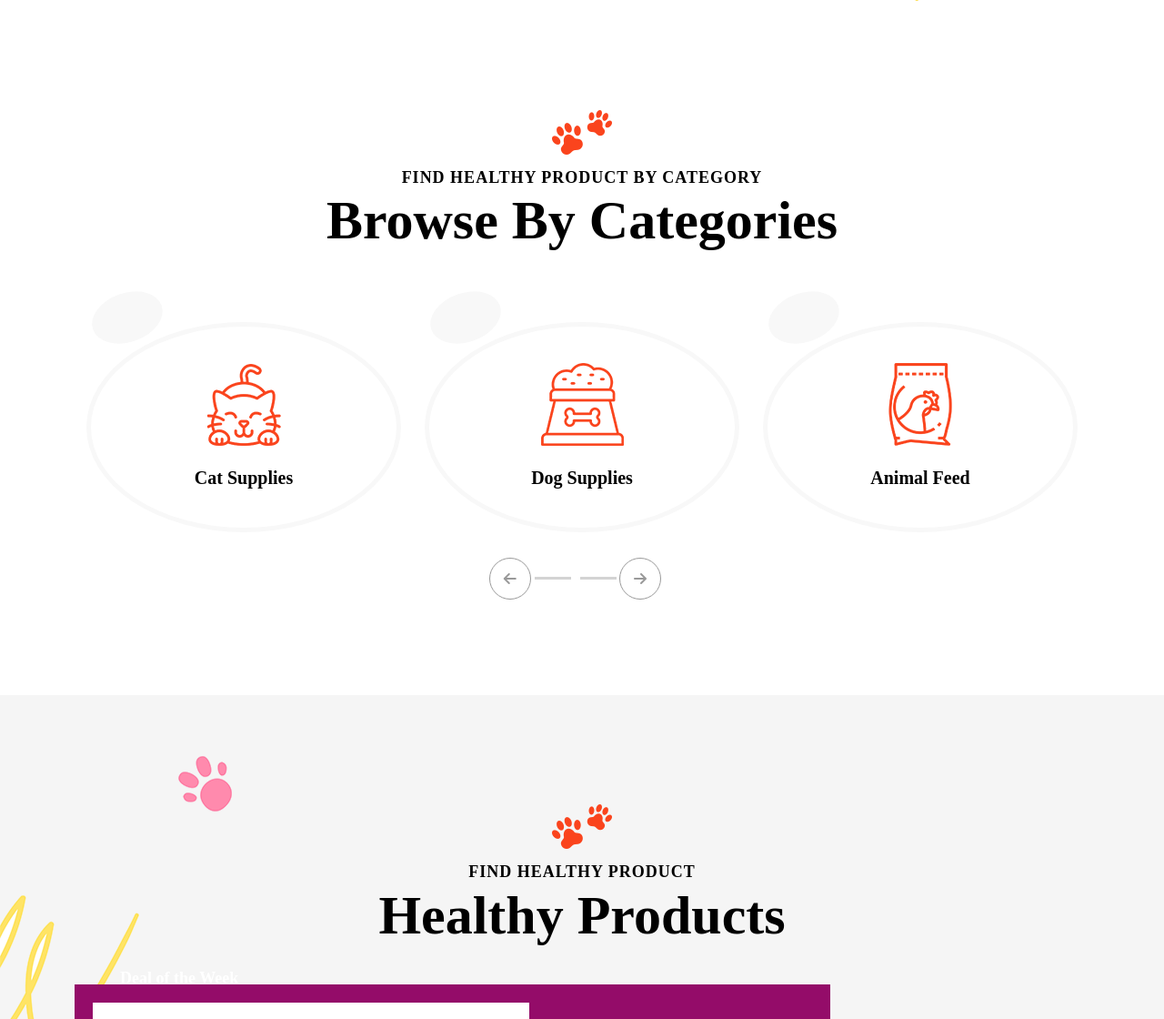
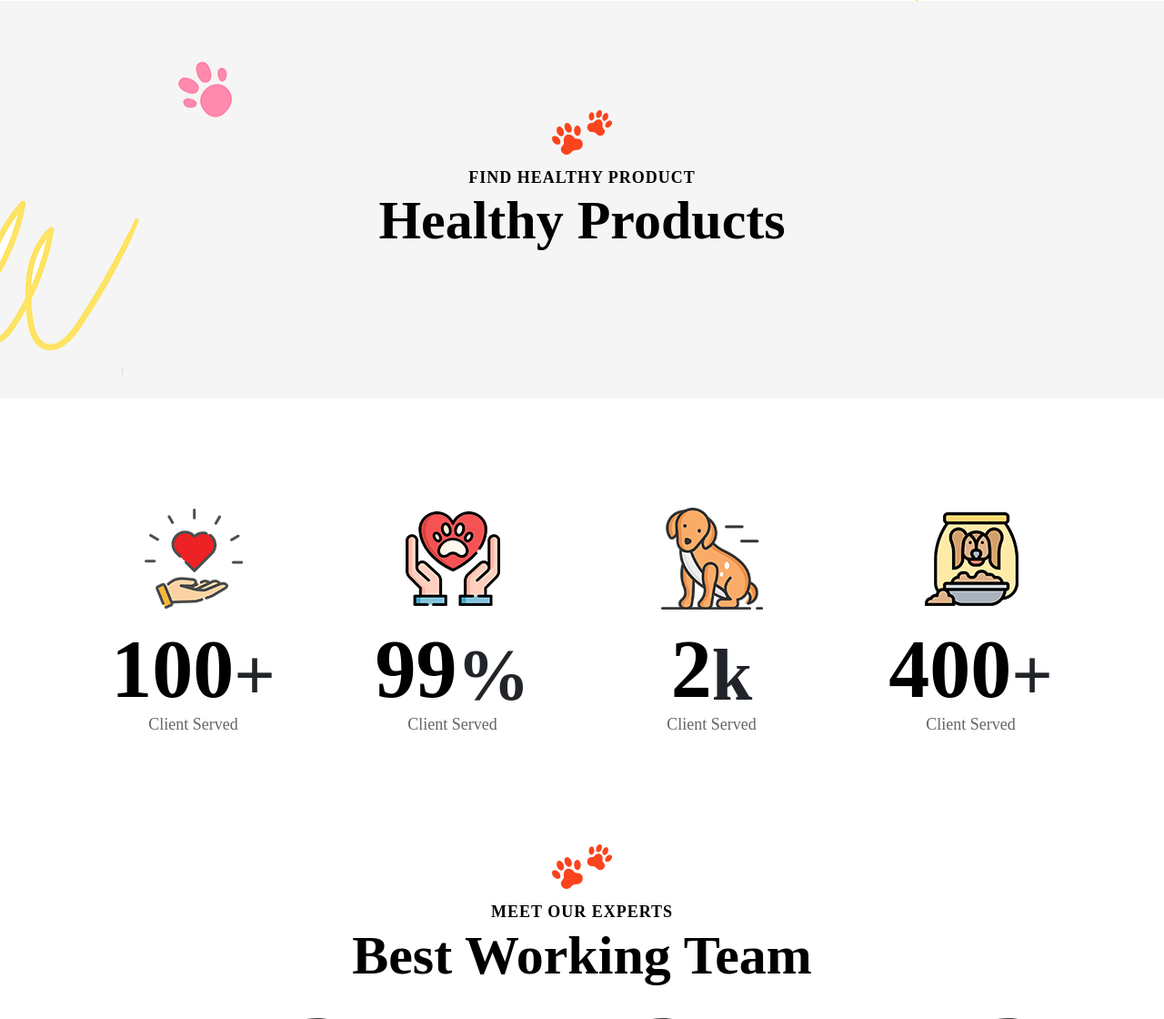
Before and after one commit to kawsaruddinpatoary/patte, a Django app: page / in a window 1280 px wide. Shown: the part 2145-3265 px from the top of the page at 91% size. Run offline with Django 5.2, Linux system fonts and the light colour scheme; data that the repository does not hold is empty; some libraries are stand-ins or nearby versions; some web fonts are replaced.

Commit message:
home page cleanup

```diff
--- a/templates/home/healthy_products.html
+++ b/templates/home/healthy_products.html
@@ -33,41 +33,6 @@
                 </div>
             </div>
         {% endfor %}
-            <div class="col-lg-9">
-                <div class="deal-of-the-week">
-                    <div class="healthy-product-img">
-                        <h6>Deal of the Week</h6>
-                        <img src="{% static 'assets/img/food-6.png' %}" alt="food">
-                        <ul class="star">
-                            <li><i class="fa-solid fa-star"></i></li>
-                            <li><i class="fa-solid fa-star"></i></li>
-                            <li><i class="fa-solid fa-star"></i></li>
-                            <li><i class="fa-solid fa-star"></i></li>
-                            <li><i class="fa-solid fa-star"></i></li>
-                        </ul>
-                    </div>
-                    <div class="healthy-product">
-                        <span>Animal Feed</span>
-                        <a href="our-products.html">Healthy Dog Food Roaster Chicken</a>
-                        <h6><del>$32.00</del>$22.00</h6>
-                        <h5>up to 14% off</h5>
-                        <div class="add-to-cart">
-                          <a href="#" class="button">Add to Cart</a>
-                          <a href="#" class="heart-wishlist">
-                            <i class="fa-regular fa-heart"></i>
-                          </a>
-                        </div>
-                        <div id="countdown">
-                            <ul>
-                              <li><span id="days"></span>days</li>
-                              <li><span id="hours"></span>Hour</li>
-                              <li><span id="minutes"></span>Min</li>
-                              <li class="mb-0"><span id="seconds"></span>Sec</li>
-                            </ul>
-                           </div>
-                    </div>
-                </div>
-            </div>
         </div>
     </div>
 </section>
--- a/templates/home/hero_slider.html
+++ b/templates/home/hero_slider.html
@@ -9,7 +9,7 @@
                         <div class="hero-text">
                             <h1>Take a Good Care of Pets</h1>
                             <h3>We are your local dog home boarding service giving you complete</h3>
-                            <a href="contact.html" class="button">Get Appointment</a>
+                            <a href="{% url 'contact' %}" class="button">Contact Us</a>
                         </div>
                     </div>
                     <div class="col-lg-7">
@@ -26,7 +26,7 @@
                         <div class="hero-text">
                             <h1>Healthy Pets, Happy People</h1>
                             <h3>We are your local dog home boarding service giving you complete</h3>
-                            <a href="contact.html" class="button">Get Appointment</a>
+                            <a href="{% url 'contact' %}" class="button">Contact Us</a>
                         </div>
                     </div>
                     <div class="col-lg-7">
@@ -43,7 +43,7 @@
                         <div class="hero-text">
                             <h1>Take a Good Care of Pets</h1>
                             <h3>We are your local dog home boarding service giving you complete</h3>
-                            <a href="contact.html" class="button">Get Appointment</a>
+                            <a href="{% url 'contact' %}" class="button">Contact Us</a>
                         </div>
                     </div>
                     <div class="col-lg-7">
--- a/templates/home/index.html
+++ b/templates/home/index.html
@@ -9,11 +9,9 @@
 {% include 'home/hero_slider.html' %}
 {% include 'features.html' %}
 {% include 'home/welcome.html' %}
-{% include 'home/categories.html' %}
 {% include 'home/healthy_products.html' with featured_products=featured_products %}
 {% include 'achievements.html' %}
 {% include 'team.html' %}
-{% include 'home/find_branch.html' %}
 {% include 'reviews.html' %}
 {% include 'follow.html' %}
 
```
